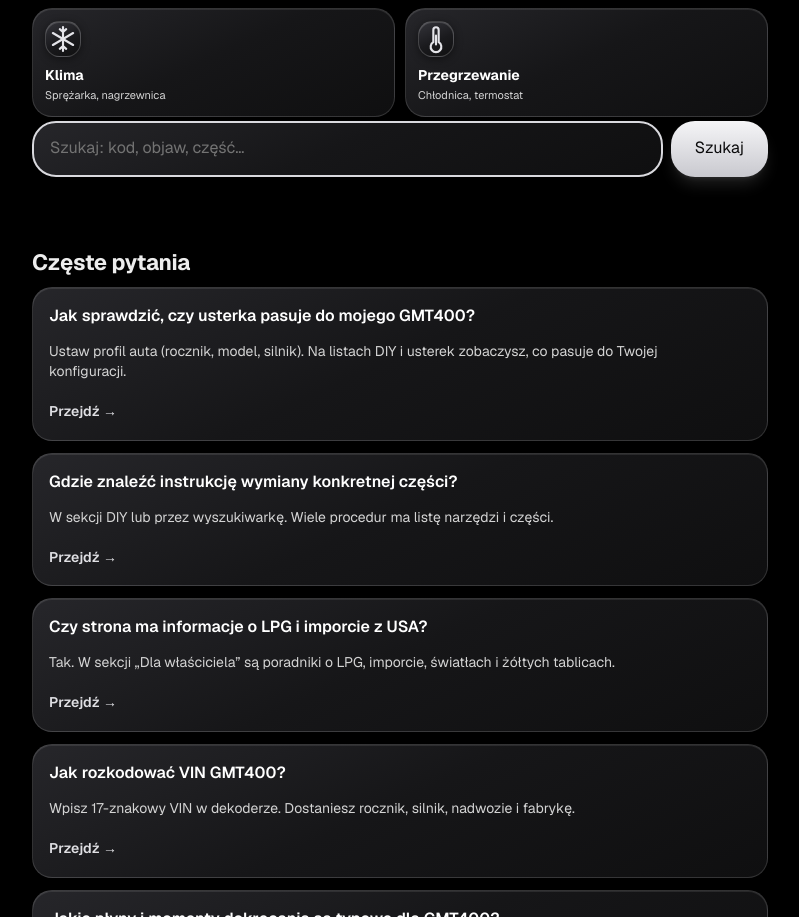
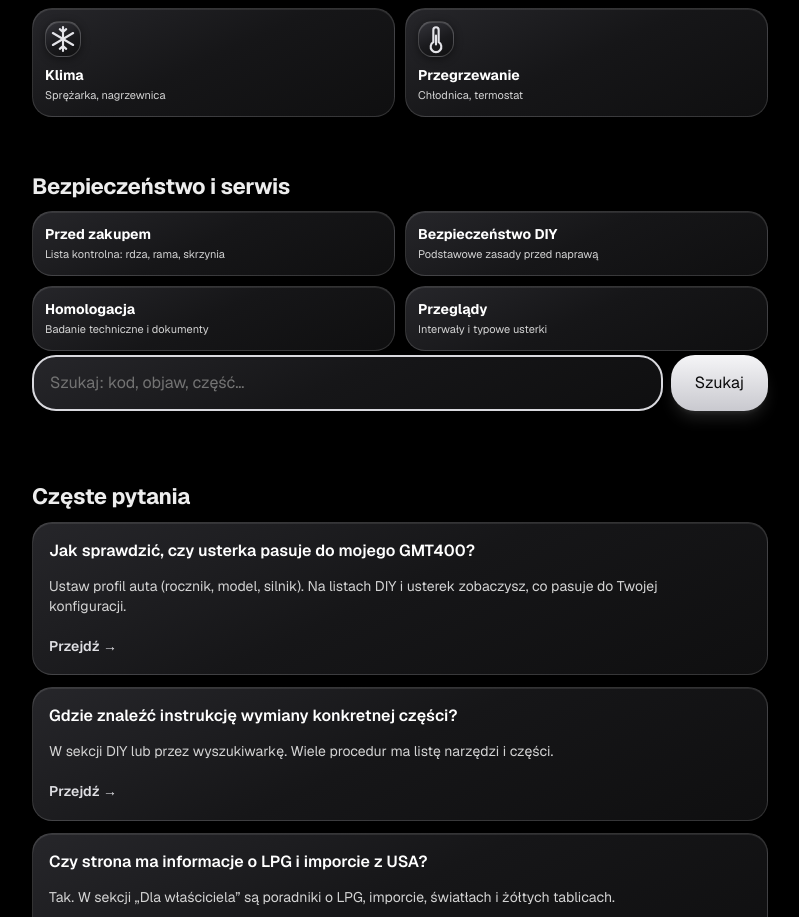
Before and after one commit to tsrc4mm9gg-netizen/gmt400-app, a Next.js app: page / in a window 1280 px wide. Shown: the part 5359-6276 px from the top of the page, without its empty margins (240-1039 px from the left). Built offline with nearby package versions, Linux system fonts and the light colour scheme.

Commit message:
feat: add safety and service section on homepage

```diff
--- a/src/app/HomeHero.tsx
+++ b/src/app/HomeHero.tsx
@@ -21,6 +21,7 @@ import HomeOwner from './HomeOwner';
 import HomeTools from './HomeTools';
 import HomeCommunity from './HomeCommunity';
 import HomeQuickActions from './HomeQuickActions';
+import HomeSafety from './HomeSafety';
 import HomeFAQ from './HomeFAQ';
 import SymptomSearch from './SymptomSearch';
 
@@ -68,6 +69,7 @@ export default function HomeHero() {
       <HomeTools />
       <HomeCommunity />
       <HomeQuickActions />
+      <HomeSafety />
       <div className="pt-1"><HomeSearch /></div>
       <HomeFAQ />
       <CategoryGrid />
--- /dev/null
+++ b/src/app/HomeSafety.tsx
@@ -0,0 +1,26 @@
+import Link from 'next/link';
+
+const ITEMS = [
+  { title: 'Przed zakupem', desc: 'Lista kontrolna: rdza, rama, skrzynia', href: '/poradnik-kupujacego' },
+  { title: 'Bezpieczeństwo DIY', desc: 'Podstawowe zasady przed naprawą', href: '/diy' },
+  { title: 'Homologacja', desc: 'Badanie techniczne i dokumenty', href: '/dla-wlasciciela/homologacja' },
+  { title: 'Przeglądy', desc: 'Interwały i typowe usterki', href: '/dla-wlasciciela/przeglady' },
+];
+
+export default function HomeSafety() {
+  return (
+    <section aria-labelledby="home-safety-title" className="px-4 pt-6">
+      <h2 id="home-safety-title" className="text-xl font-bold text-white">Bezpieczeństwo i serwis</h2>
+      <ul className="mt-3 grid grid-cols-2 gap-2.5">
+        {ITEMS.map(item => (
+          <li key={item.title}>
+            <Link href={item.href} className="flex h-full flex-col rounded-2xl border border-white/15 bg-neutral-900 p-3 transition hover:border-silver-500">
+              <span className="text-sm font-bold text-white">{item.title}</span>
+              <span className="mt-0.5 text-[11px] text-neutral-300">{item.desc}</span>
+            </Link>
+          </li>
+        ))}
+      </ul>
+    </section>
+  );
+}
```
